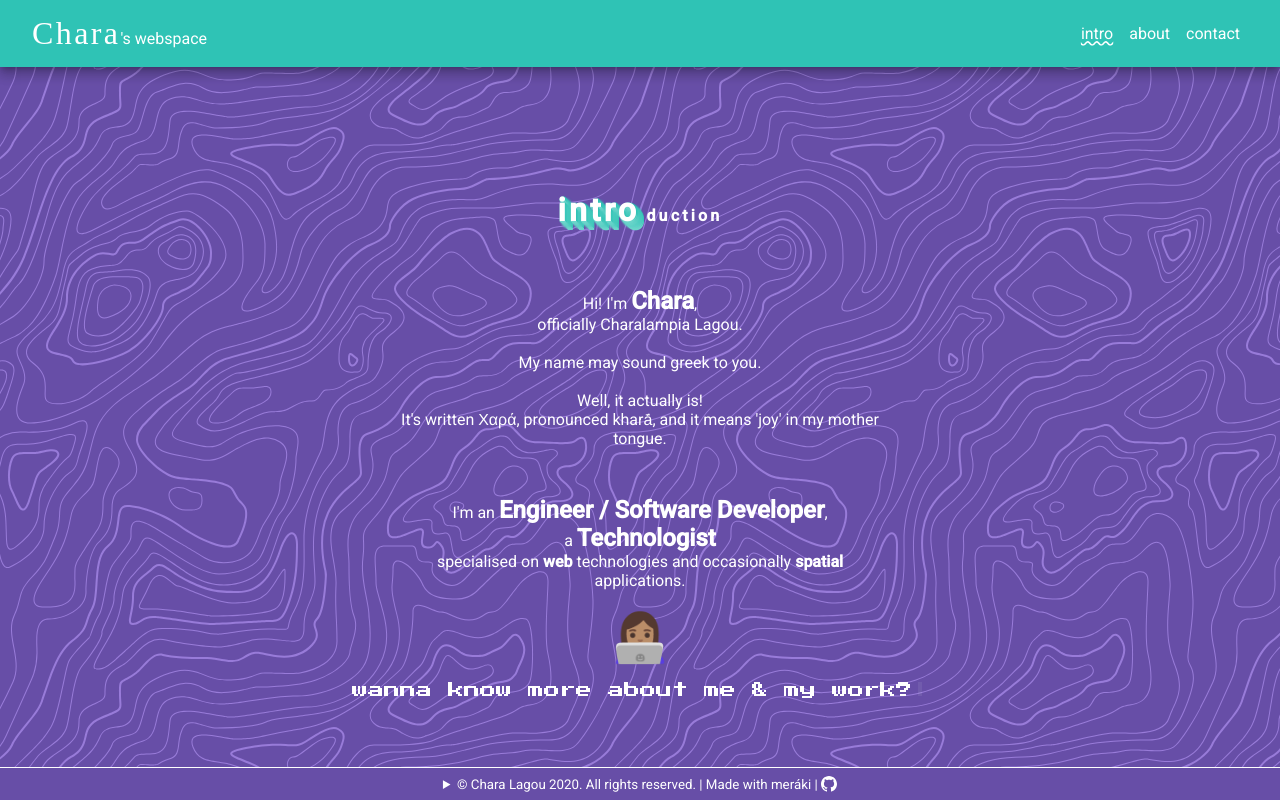
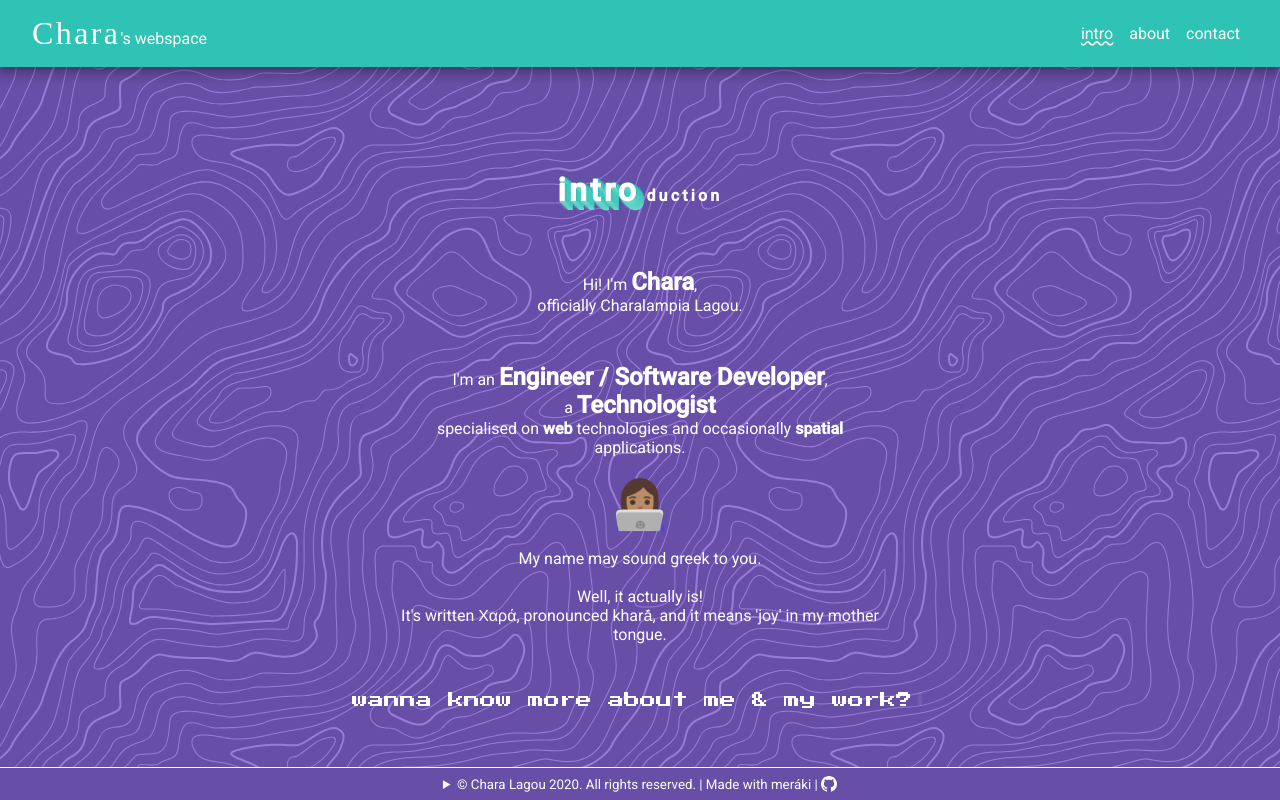
Before and after one commit to CharaLagou/charalagou, an Angular app: page /intro in a window 1280 px wide. Built offline with nearby package versions, Linux system fonts and the light colour scheme; a web font is replaced by a local one.

Commit message:
Content improvements
-typos
-text rearrangements

```diff
--- a/src/app/components/about/about.component.html
+++ b/src/app/components/about/about.component.html
@@ -14,7 +14,7 @@
           <mat-card-content>
             <p>
               <span class="x3">👷🏽‍♀️</span><br /><br />
-              Goematics Engineering @ethz<br>
+              Geomatics Engineering @ethz<br>
               Computer Science @unifreiburg<br />
               Surveying &#38; Transportation Engineering @ntua
             </p>
@@ -63,8 +63,7 @@
               I'm currently learning<br>
               Progressive Web Apps 📡<br>
               Time Management 🍅<br>
-              Reduce-Reuse-Recycle ♻️<br>
-              German 🥨
+              Reduce-Reuse-Recycle ♻️
             </p>
           </mat-card-content>
         </mat-card>
--- a/src/app/components/intro/intro.component.html
+++ b/src/app/components/intro/intro.component.html
@@ -6,7 +6,17 @@
     <!-- <h2 class="padded-vertically">Howdy</h2> -->
     <p class="narrow padded-vertically">
       Hi! I'm <span class="x1-5"><b>Chara</b></span
-      >, <br />officially Charalampia Lagou. <br /><br />
+      >, <br />officially Charalampia Lagou.
+    </p>
+    <p class="narrow">
+      I'm an
+      <span class="x1-5"><b>Engineer / Software Developer</b></span>,<br />
+      a <span class="x1-5"><b>Technologist</b></span><br>specialised on
+      <b>web</b> technologies and occasionally <b>spatial</b> applications.<br /><br /><span class="x3"
+        >👩🏽‍💻</span
+      >
+    </p>
+    <p class="narrow padded-bottom">
       My name may sound greek to you.<br />
       <br />Well, it actually is!<br />
       It's written
@@ -19,14 +29,6 @@
         >kharā́</a
       >, and it means 'joy' in my mother tongue.
     </p>
-    <p class="narrow">
-      I'm an
-      <span class="x1-5"><b>Engineer / Software Developer</b></span>,<br />
-      a <span class="x1-5"><b>Technologist</b></span><br>specialised on
-      <b>web</b> technologies and occasionally <b>spatial</b> applications.<br /><br /><span class="x3"
-        >👩🏽‍💻</span
-      >
-    </p>
     <p class="game">
       <a href="/about">
         <span>wanna know more about me &#38; my work?</span>
--- a/src/styles.scss
+++ b/src/styles.scss
@@ -189,6 +189,10 @@ body {
   padding-top: 2rem;
 }
 
+.padded-bottom {
+  padding-bottom: 2rem;
+}
+
 .padded-vertically {
   padding-top: 2rem;
   padding-bottom: 2rem;
```
